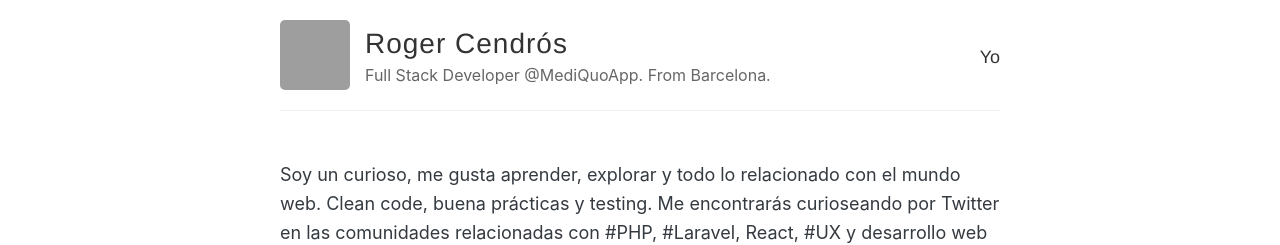
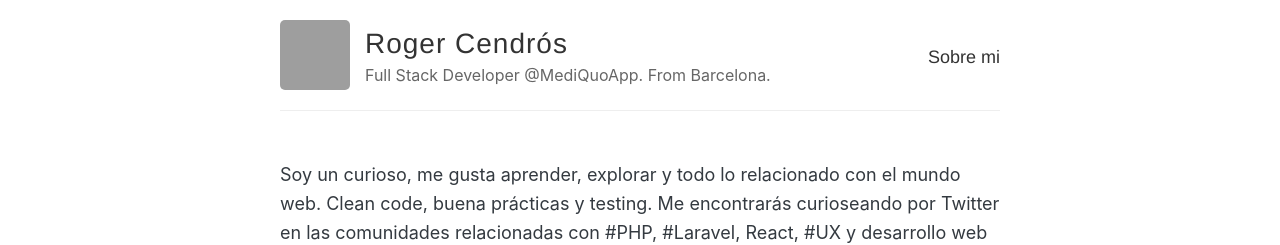
Before and after one commit to rogercbe/rogercbe.github.io, a Jekyll site: the page built from sobre-mi.md, in a window 1280 px wide. Shown: the top 245 px of the page. Built offline with Jekyll 4.4.1, drawn with Linux system fonts in a browser that asks for light colours; grey boxes are pictures that could not be loaded.

```diff
--- a/_config.yml
+++ b/_config.yml
@@ -20,8 +20,8 @@ avatar: https://avatars0.githubusercontent.com/u/9057214?s=460&v=4
 # and URL Link(e.g. 'Theme' tab below) tabs. If you don't need one, just delete
 # it from the list(Delete '- name: ' and 'url: ', too!)
 navigation:
-  - name: Yo
-    url: /yo
+  - name: Sobre mi
+    url: /sobre-mi
 
 # Pagination
 paginate: 20
@@ -52,7 +52,7 @@ footer-text: © 2019 Roger Cendrós
 disqus: # <username>.disqus.com
 
 # Enter your Google Analytics web tracking code (e.g. UA-2110908-2) to activate tracking
-google_analytics:
+google_analytics: UA-125014789-1
 
 # Your website URL (e.g. http://barryclark.github.io or http://www.barryclark.co)
 # Used for Sitemap.xml and your RSS feed
--- a/about.md
+++ b/sobre-mi.md
@@ -1,6 +1,6 @@
 ---
 layout: page
-permalink: /about/
+permalink: /sobre-mi/
 ---
 
 Soy un curioso, me gusta aprender, explorar y todo lo relacionado con el mundo web. Clean code, buena prácticas y testing. Me encontrarás curioseando por Twitter en las comunidades relacionadas con #PHP, #Laravel, React, #UX y desarrollo web en general.
```
